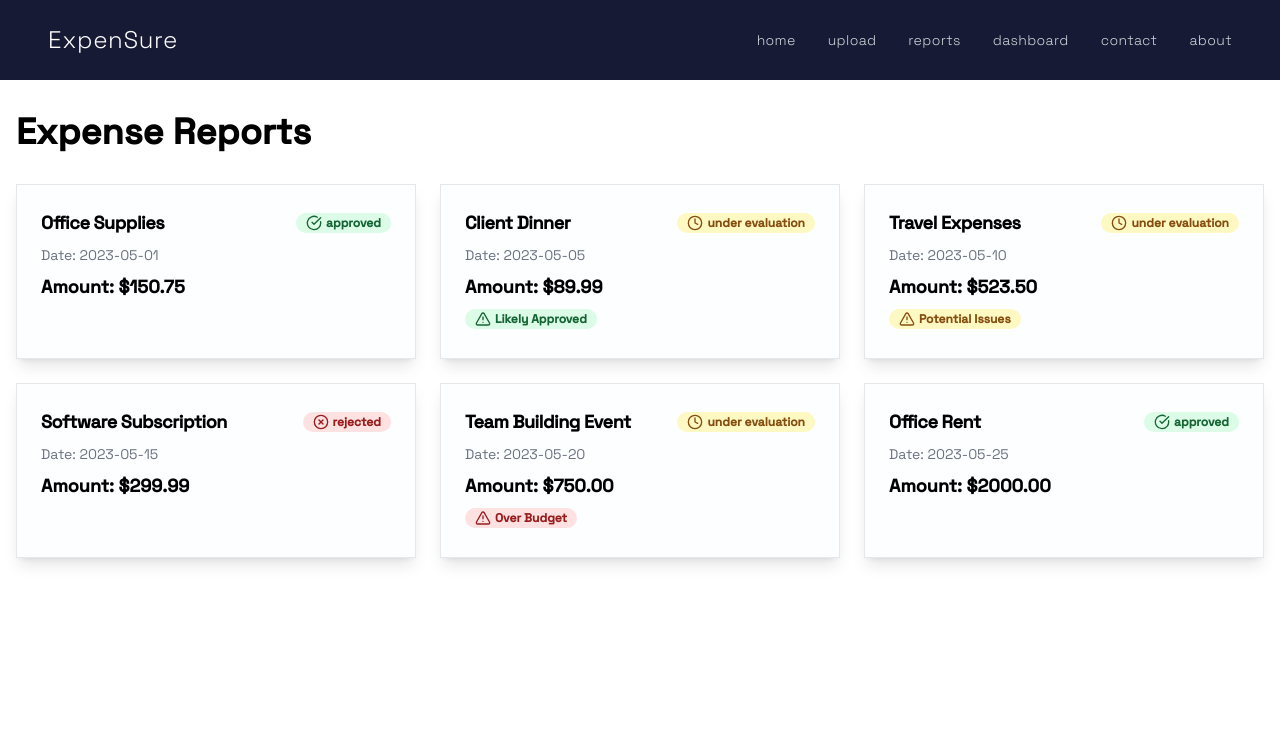
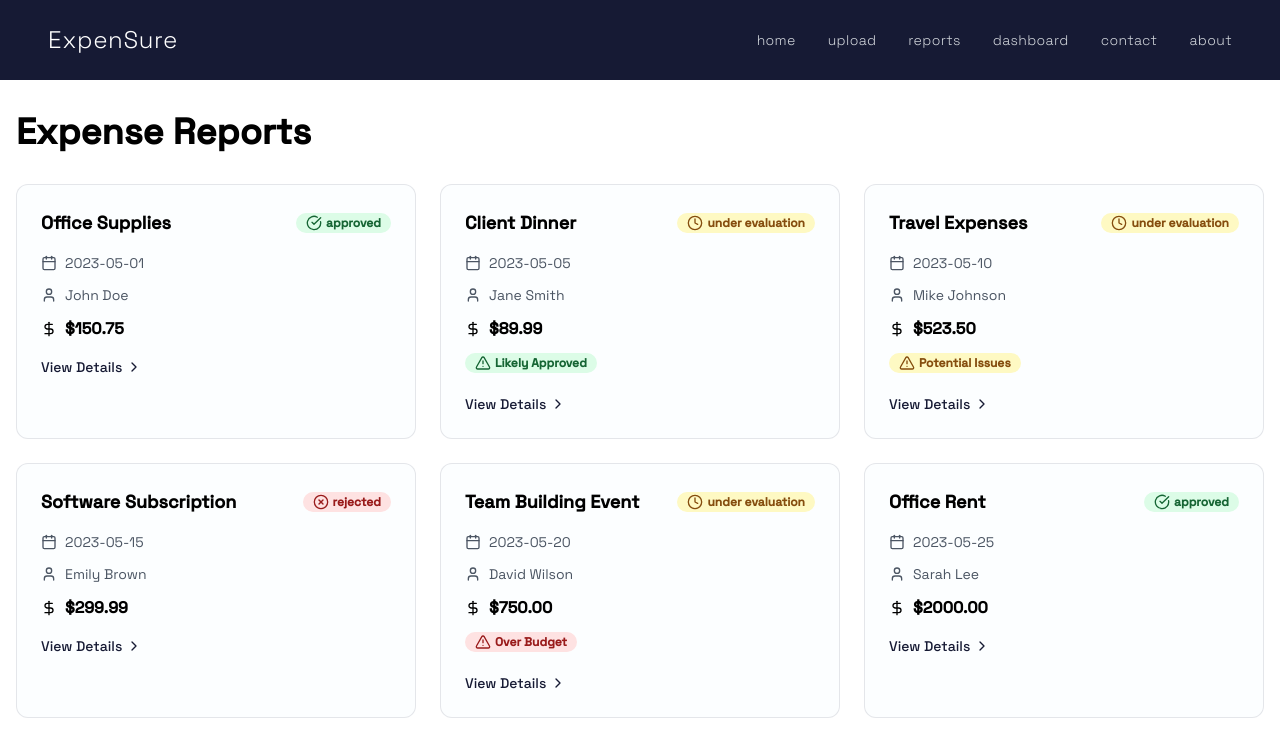
Before and after one commit to JayGuri/JBBR_LOC7, a React (Vite) app in the folder frontend/: page /reports in a window 1280 px wide. Shown: the top 756 px of the page. Built offline with nearby package versions, Linux system fonts and the light colour scheme.

Commit message:
Added report page for reciepts

```diff
--- /dev/null
+++ b/frontend/src/components/SpotlightCard.tsx
@@ -0,0 +1,76 @@
+"use client"
+
+import React, { useRef, useState } from "react"
+
+interface SpotlightCardProps extends React.HTMLAttributes<HTMLDivElement> {
+  spotlightColor?: string
+}
+
+const SpotlightCard = React.forwardRef<HTMLDivElement, SpotlightCardProps>(
+  ({ children, className = "", spotlightColor = "rgba(255, 219, 219, 0.25)", ...props }, ref) => {
+    const divRef = useRef<HTMLDivElement>(null)
+    const [isFocused, setIsFocused] = useState(false)
+    const [position, setPosition] = useState({ x: 0, y: 0 })
+    const [opacity, setOpacity] = useState(0)
+    const [isHovered, setIsHovered] = useState(false)
+
+    const handleMouseMove = (e: React.MouseEvent<HTMLDivElement>) => {
+      if (!divRef.current || isFocused) return
+
+      const rect = divRef.current.getBoundingClientRect()
+      setPosition({ x: e.clientX - rect.left, y: e.clientY - rect.top })
+    }
+
+    const handleFocus = () => {
+      setIsFocused(true)
+      setOpacity(0.6)
+    }
+
+    const handleBlur = () => {
+      setIsFocused(false)
+      setOpacity(0)
+    }
+
+    const handleMouseEnter = () => {
+      setOpacity(0.6)
+      setIsHovered(true)
+    }
+
+    const handleMouseLeave = () => {
+      setOpacity(0)
+      setIsHovered(false)
+    }
+
+    return (
+      <div
+        ref={divRef}
+        onMouseMove={handleMouseMove}
+        onFocus={handleFocus}
+        onBlur={handleBlur}
+        onMouseEnter={handleMouseEnter}
+        onMouseLeave={handleMouseLeave}
+        className={`
+          relative rounded-xl border border-[#161a34]/10 bg-[#fcfeff]
+          overflow-hidden p-6 transition-all duration-300 ease-in-out
+          hover:border-[#161a34]/30 hover:shadow-lg hover:-translate-y-1
+          ${isHovered ? "scale-[1.02]" : "scale-100"}
+          ${className}
+        `}
+        {...props}
+      >
+        <div
+          className="pointer-events-none absolute inset-0 opacity-0 transition-opacity duration-500 ease-in-out"
+          style={{
+            opacity,
+            background: `radial-gradient(600px circle at ${position.x}px ${position.y}px, ${spotlightColor}, transparent 40%)`,
+          }}
+        />
+        <div className="relative z-10">{children}</div>
+      </div>
+    )
+  },
+)
+
+SpotlightCard.displayName = "SpotlightCard"
+
+export default SpotlightCard
--- a/frontend/src/pages/ReportsPage.tsx
+++ b/frontend/src/pages/ReportsPage.tsx
@@ -1,10 +1,11 @@
 "use client"
 
-import React from "react"
+import React, { useState } from "react"
 import { Navbar } from "../components/Navbar"
-import { Card, CardContent, CardHeader, CardTitle } from "../components/ui/card"
 import { Badge } from "../components/ui/badge"
-import { AlertTriangle, CheckCircle, Clock, XCircle } from "lucide-react"
+import { AlertTriangle, CheckCircle, Clock, XCircle, ChevronRight, Calendar, User, DollarSign } from "lucide-react"
+import SpotlightCard from "../components/SpotlightCard"
+import { Dialog, DialogContent, DialogHeader, DialogTitle, DialogDescription } from "../components/ui/dialog"
 
 type ReportStatus = "approved" | "rejected" | "under_evaluation"
 type AITag = "green" | "yellow" | "red"
@@ -16,13 +17,49 @@ interface Report {
   amount: number
   status: ReportStatus
   aiTag?: AITag
+  submittedBy: string
+  content: string
 }
 
 const dummyReports: Report[] = [
-  { id: "1", title: "Office Supplies", date: "2023-05-01", amount: 150.75, status: "approved" },
-  { id: "2", title: "Client Dinner", date: "2023-05-05", amount: 89.99, status: "under_evaluation", aiTag: "green" },
-  { id: "3", title: "Travel Expenses", date: "2023-05-10", amount: 523.5, status: "under_evaluation", aiTag: "yellow" },
-  { id: "4", title: "Software Subscription", date: "2023-05-15", amount: 299.99, status: "rejected" },
+  {
+    id: "1",
+    title: "Office Supplies",
+    date: "2023-05-01",
+    amount: 150.75,
+    status: "approved",
+    submittedBy: "John Doe",
+    content: "Purchase of various office supplies including paper, pens, and printer ink.",
+  },
+  {
+    id: "2",
+    title: "Client Dinner",
+    date: "2023-05-05",
+    amount: 89.99,
+    status: "under_evaluation",
+    aiTag: "green",
+    submittedBy: "Jane Smith",
+    content: "Dinner with potential client to discuss new project opportunities.",
+  },
+  {
+    id: "3",
+    title: "Travel Expenses",
+    date: "2023-05-10",
+    amount: 523.5,
+    status: "under_evaluation",
+    aiTag: "yellow",
+    submittedBy: "Mike Johnson",
+    content: "Flight and hotel expenses for the annual industry conference.",
+  },
+  {
+    id: "4",
+    title: "Software Subscription",
+    date: "2023-05-15",
+    amount: 299.99,
+    status: "rejected",
+    submittedBy: "Emily Brown",
+    content: "Annual subscription for project management software.",
+  },
   {
     id: "5",
     title: "Team Building Event",
@@ -30,8 +67,18 @@ const dummyReports: Report[] = [
     amount: 750.0,
     status: "under_evaluation",
     aiTag: "red",
+    submittedBy: "David Wilson",
+    content: "Expenses for team building activity including venue rental and catering.",
   },
-  { id: "6", title: "Office Rent", date: "2023-05-25", amount: 2000.0, status: "approved" },
+  {
+    id: "6",
+    title: "Office Rent",
+    date: "2023-05-25",
+    amount: 2000.0,
+    status: "approved",
+    submittedBy: "Sarah Lee",
+    content: "Monthly office space rent payment.",
+  },
 ]
 
 const statusConfig = {
@@ -47,6 +94,8 @@ const aiTagConfig = {
 }
 
 export function ReportsPage() {
+  const [selectedReport, setSelectedReport] = useState<Report | null>(null)
+
   return (
     <div className="min-h-screen bg-[#ffffff]">
       <Navbar />
@@ -54,28 +103,107 @@ export function ReportsPage() {
         <h1 className="text-4xl font-bold mb-8 text-[#000000]">Expense Reports</h1>
         <div className="grid grid-cols-1 md:grid-cols-2 lg:grid-cols-3 gap-6">
           {dummyReports.map((report) => (
-            <Card key={report.id} className="bg-[#fcfeff] shadow-lg">
-              <CardHeader className="flex flex-row items-center justify-between space-y-0 pb-2">
-                <CardTitle className="text-lg font-bold text-[#000000]">{report.title}</CardTitle>
-                <Badge className={statusConfig[report.status].color}>
+            <SpotlightCard
+              key={report.id}
+              className="cursor-pointer group"
+              onClick={() => setSelectedReport(report)}
+              spotlightColor="rgba(22, 26, 52, 0.1)"
+            >
+              <div className="flex flex-col h-full">
+                <div className="flex items-center justify-between mb-4">
+                  <h3 className="text-lg font-bold text-[#000000] group-hover:text-[#161a34]">{report.title}</h3>
+                  <Badge className={`${statusConfig[report.status].color} transition-transform group-hover:scale-105`}>
                     {React.createElement(statusConfig[report.status].icon, { className: "w-4 h-4 mr-1" })}
                     {report.status.replace("_", " ")}
                   </Badge>
-              </CardHeader>
-              <CardContent>
-                <div className="text-sm text-gray-500 mb-2">Date: {report.date}</div>
-                <div className="text-lg font-semibold text-[#000000] mb-2">Amount: ${report.amount.toFixed(2)}</div>
+                </div>
+                <div className="flex-grow space-y-3">
+                  <div className="flex items-center text-gray-600">
+                    <Calendar className="w-4 h-4 mr-2" />
+                    <span className="text-sm">{report.date}</span>
+                  </div>
+                  <div className="flex items-center text-gray-600">
+                    <User className="w-4 h-4 mr-2" />
+                    <span className="text-sm">{report.submittedBy}</span>
+                  </div>
+                  <div className="flex items-center text-[#000000] font-semibold">
+                    <DollarSign className="w-4 h-4 mr-2" />
+                    <span>${report.amount.toFixed(2)}</span>
+                  </div>
                   {report.aiTag && (
-                  <Badge className={aiTagConfig[report.aiTag].color}>
+                    <Badge className={`${aiTagConfig[report.aiTag].color} transition-transform group-hover:scale-105`}>
                       <AlertTriangle className="w-4 h-4 mr-1" />
                       {aiTagConfig[report.aiTag].text}
                     </Badge>
                   )}
-              </CardContent>
-            </Card>
+                </div>
+                <div className="mt-4 flex items-center text-[#161a34] group-hover:text-[#161a34]/80">
+                  <span className="text-sm font-medium">View Details</span>
+                  <ChevronRight className="w-4 h-4 ml-1 transform transition-transform group-hover:translate-x-1" />
+                </div>
+              </div>
+            </SpotlightCard>
           ))}
         </div>
       </div>
+
+      <Dialog open={!!selectedReport} onOpenChange={() => setSelectedReport(null)}>
+        <DialogContent className="bg-[#ffffff] text-[#000000] max-w-2xl">
+          <DialogHeader>
+            <DialogTitle className="text-2xl font-bold flex items-center justify-between">
+              {selectedReport?.title}
+              {selectedReport && (
+                <Badge className={statusConfig[selectedReport.status].color}>
+                  {React.createElement(statusConfig[selectedReport.status].icon, { className: "w-4 h-4 mr-1" })}
+                  {selectedReport.status.replace("_", " ")}
+                </Badge>
+              )}
+            </DialogTitle>
+            <DialogDescription>
+              <div className="mt-6 space-y-4">
+                <div className="grid grid-cols-2 gap-4">
+                  <div className="flex items-center">
+                    <Calendar className="w-5 h-5 mr-2 text-gray-500" />
+                    <div>
+                      <p className="text-sm text-gray-500">Date Submitted</p>
+                      <p className="font-medium">{selectedReport?.date}</p>
+                    </div>
+                  </div>
+                  <div className="flex items-center">
+                    <User className="w-5 h-5 mr-2 text-gray-500" />
+                    <div>
+                      <p className="text-sm text-gray-500">Submitted By</p>
+                      <p className="font-medium">{selectedReport?.submittedBy}</p>
+                    </div>
+                  </div>
+                  <div className="flex items-center">
+                    <DollarSign className="w-5 h-5 mr-2 text-gray-500" />
+                    <div>
+                      <p className="text-sm text-gray-500">Amount</p>
+                      <p className="font-medium">${selectedReport?.amount.toFixed(2)}</p>
+                    </div>
+                  </div>
+                  {selectedReport?.aiTag && (
+                    <div className="flex items-center">
+                      <AlertTriangle className="w-5 h-5 mr-2 text-gray-500" />
+                      <div>
+                        <p className="text-sm text-gray-500">AI Evaluation</p>
+                        <Badge className={aiTagConfig[selectedReport.aiTag].color}>
+                          {aiTagConfig[selectedReport.aiTag].text}
+                        </Badge>
+                      </div>
+                    </div>
+                  )}
+                </div>
+                <div className="mt-6">
+                  <h4 className="font-semibold mb-2">Details</h4>
+                  <p className="text-gray-600">{selectedReport?.content}</p>
+                </div>
+              </div>
+            </DialogDescription>
+          </DialogHeader>
+        </DialogContent>
+      </Dialog>
     </div>
   )
 }
```
Lines whose indentation alone changed are shown as unchanged.
